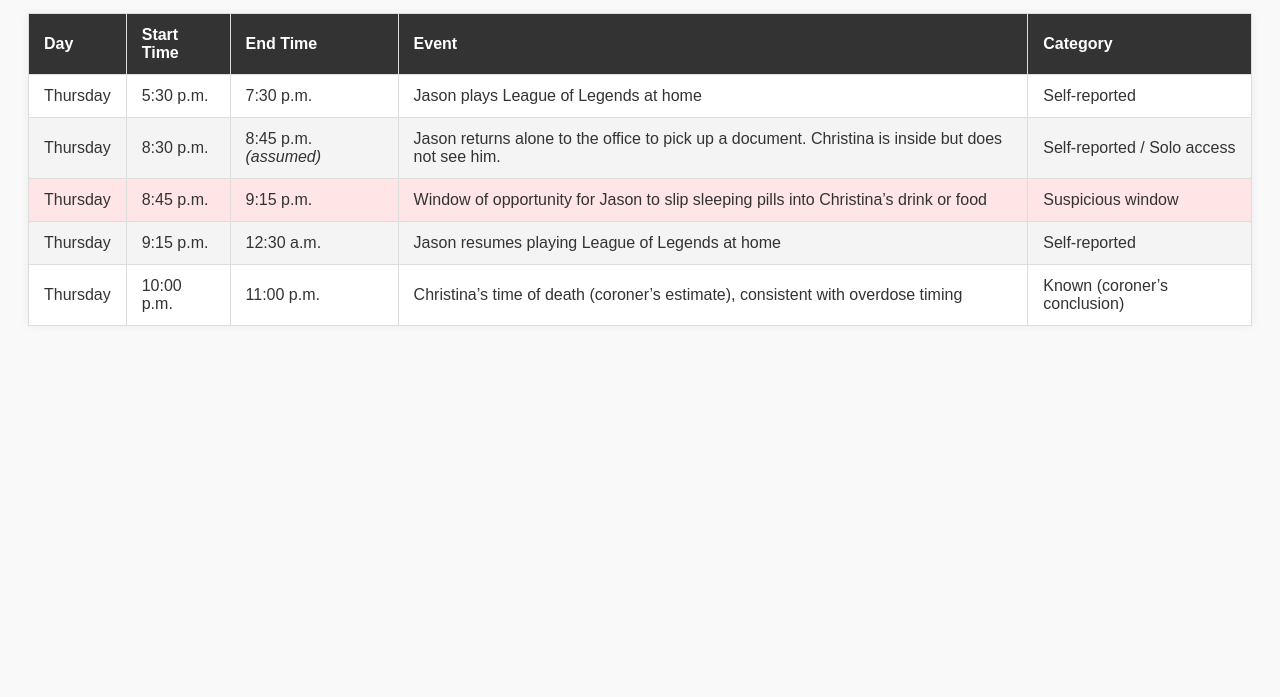
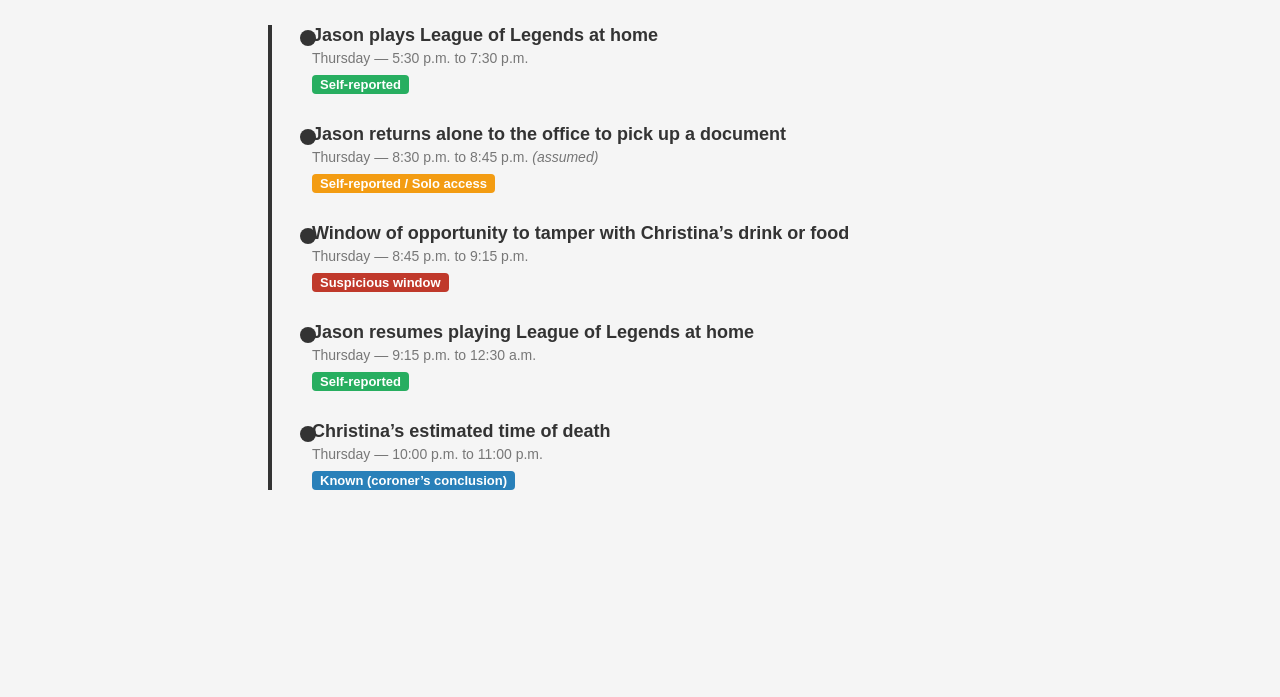
Before and after one commit to wooxtha/jason-timeline, a plain HTML site: page index.html in a window 1280 px wide. Shown: the part 103-800 px from the top of the page. Drawn offline with Linux system fonts and the light colour scheme.

Commit message:
Update index.html

```diff
--- a/index.html
+++ b/index.html
@@ -7,95 +7,118 @@
   <style>
     body {
       font-family: Arial, sans-serif;
-      padding: 20px;
-      background: #f9f9f9;
-      color: #333;
+      background: #f5f5f5;
+      margin: 0;
+      padding: 30px;
     }
 
     h1 {
       text-align: center;
-      margin-bottom: 30px;
+      margin-bottom: 40px;
     }
 
-    table {
-      width: 100%;
-      border-collapse: collapse;
-      background: #fff;
-      box-shadow: 0 0 10px rgba(0,0,0,0.05);
+    .timeline {
+      position: relative;
+      margin: 0 auto;
+      padding-left: 40px;
+      border-left: 4px solid #333;
+      max-width: 700px;
     }
 
-    th, td {
-      padding: 12px 15px;
-      border: 1px solid #ddd;
-      text-align: left;
+    .event {
+      margin-bottom: 30px;
+      position: relative;
     }
 
-    th {
-      background: #333;
-      color: #fff;
+    .event::before {
+      content: "";
+      position: absolute;
+      left: -12px;
+      top: 5px;
+      width: 16px;
+      height: 16px;
+      background-color: #333;
+      border-radius: 50%;
     }
 
-    tr:nth-child(even) {
-      background: #f4f4f4;
+    .event h3 {
+      margin: 0;
+      font-size: 18px;
+      color: #333;
     }
 
-    .suspicious {
-      background-color: #ffe5e5;
+    .time {
+      font-size: 14px;
+      color: #777;
+      margin: 4px 0;
     }
+
+    .category {
+      font-size: 13px;
+      font-weight: bold;
+      color: #fff;
+      background-color: #555;
+      display: inline-block;
+      padding: 2px 8px;
+      border-radius: 4px;
+      margin-top: 5px;
+    }
+
+    .category.suspicious {
+      background-color: #c0392b;
+    }
+
+    .category.known {
+      background-color: #2980b9;
+    }
+
+    .category.self {
+      background-color: #27ae60;
+    }
+
+    .category.solo {
+      background-color: #f39c12;
+    }
+
   </style>
 </head>
 <body>
 
   <h1>Jason's Timeline</h1>
 
-  <table>
-    <thead>
-      <tr>
-        <th>Day</th>
-        <th>Start Time</th>
-        <th>End Time</th>
-        <th>Event</th>
-        <th>Category</th>
-      </tr>
-    </thead>
-    <tbody>
-      <tr>
-        <td>Thursday</td>
-        <td>5:30 p.m.</td>
-        <td>7:30 p.m.</td>
-        <td>Jason plays League of Legends at home</td>
-        <td>Self-reported</td>
-      </tr>
-      <tr>
-        <td>Thursday</td>
-        <td>8:30 p.m.</td>
-        <td>8:45 p.m. <em>(assumed)</em></td>
-        <td>Jason returns alone to the office to pick up a document. Christina is inside but does not see him.</td>
-        <td>Self-reported / Solo access</td>
-      </tr>
-      <tr class="suspicious">
-        <td>Thursday</td>
-        <td>8:45 p.m.</td>
-        <td>9:15 p.m.</td>
-        <td>Window of opportunity for Jason to slip sleeping pills into Christina’s drink or food</td>
-        <td>Suspicious window</td>
-      </tr>
-      <tr>
-        <td>Thursday</td>
-        <td>9:15 p.m.</td>
-        <td>12:30 a.m.</td>
-        <td>Jason resumes playing League of Legends at home</td>
-        <td>Self-reported</td>
-      </tr>
-      <tr>
-        <td>Thursday</td>
-        <td>10:00 p.m.</td>
-        <td>11:00 p.m.</td>
-        <td>Christina’s time of death (coroner’s estimate), consistent with overdose timing</td>
-        <td>Known (coroner’s conclusion)</td>
-      </tr>
-    </tbody>
-  </table>
+  <div class="timeline">
+
+    <div class="event">
+      <h3>Jason plays League of Legends at home</h3>
+      <div class="time">Thursday — 5:30 p.m. to 7:30 p.m.</div>
+      <div class="category self">Self-reported</div>
+    </div>
+
+    <div class="event">
+      <h3>Jason returns alone to the office to pick up a document</h3>
+      <div class="time">Thursday — 8:30 p.m. to 8:45 p.m. <em>(assumed)</em></div>
+      <div class="category solo">Self-reported / Solo access</div>
+    </div>
+
+    <div class="event">
+      <h3>Window of opportunity to tamper with Christina’s drink or food</h3>
+      <div class="time">Thursday — 8:45 p.m. to 9:15 p.m.</div>
+      <div class="category suspicious">Suspicious window</div>
+    </div>
+
+    <div class="event">
+      <h3>Jason resumes playing League of Legends at home</h3>
+      <div class="time">Thursday — 9:15 p.m. to 12:30 a.m.</div>
+      <div class="category self">Self-reported</div>
+    </div>
+
+    <div class="event">
+      <h3>Christina’s estimated time of death</h3>
+      <div class="time">Thursday — 10:00 p.m. to 11:00 p.m.</div>
+      <div class="category known">Known (coroner’s conclusion)</div>
+    </div>
+
+  </div>
 
 </body>
 </html>
```
